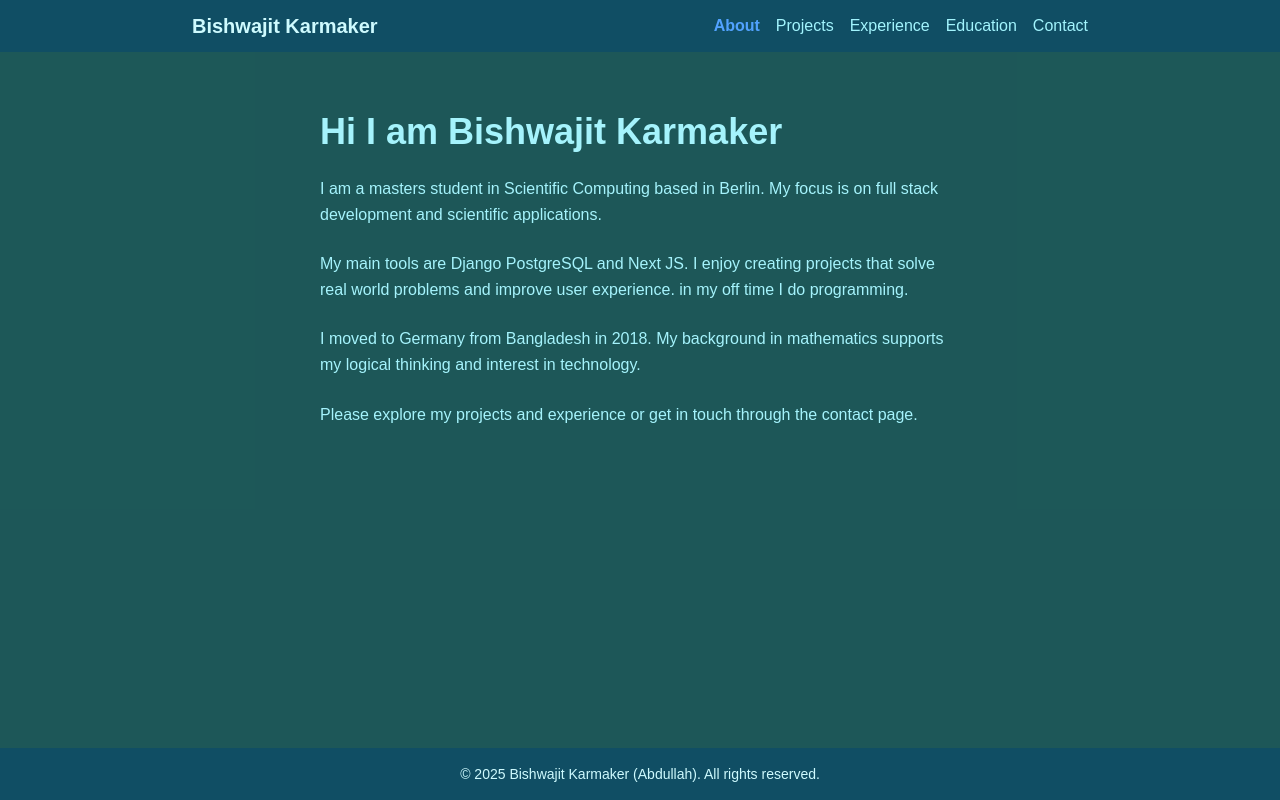
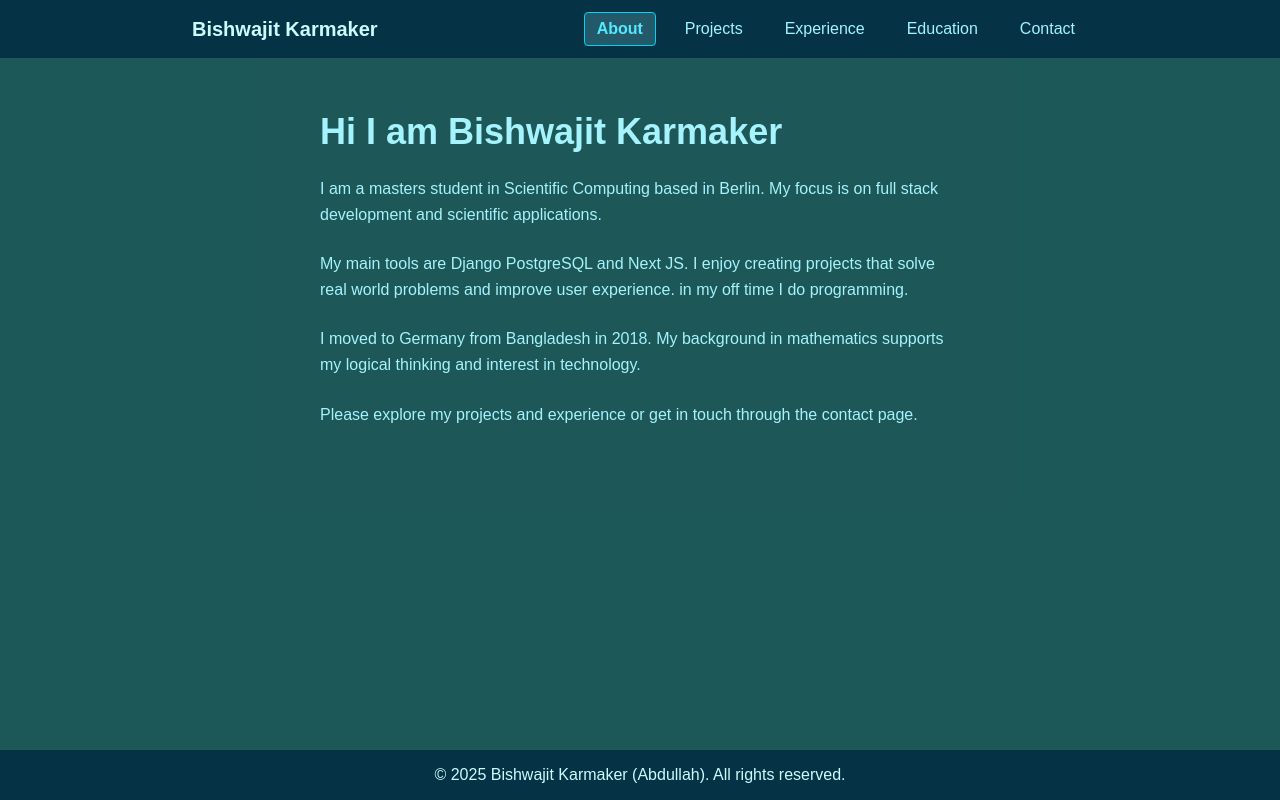
Before and after one commit to Bishwajit93/portfoliosite_frontend, a Next.js app: page / in a window 1280 px wide. Built offline with nearby package versions, Linux system fonts and the light colour scheme.

Commit message:
changes of folder management

```diff
--- a/src/app/projects/page.tsx
+++ b/src/app/projects/page.tsx
@@ -3,8 +3,8 @@
 import { useState, useEffect } from "react";
 import { Project } from "@/types/project";
 import { fetchProjects } from "@/lib/api/projectApi";
-import AddProjectForm from "@/components/AddProjectForm";
-import ProjectCard from "@/components/ProjectCard";
+import AddProjectForm from "@/components/project components/AddProjectForm";
+import ProjectCard from "@/components/project components/ProjectCard";
 import Layout from "@/components/Layout";
 
 export default function ProjectsPage() {
--- a/src/components/Layout.tsx
+++ b/src/components/Layout.tsx
@@ -22,24 +22,26 @@ export default function Layout({ children }: Props) {
   return (
     <div className="flex flex-col min-h-screen overflow-x-hidden">
       {/* Header */}
-      <header className="bg-cyan-900 bg-opacity-90 px-4 py-3 fixed top-0 w-full backdrop-blur-md z-50 text-cyan-100">
+      <header className="bg-cyan-950 bg-opacity-90 px-4 py-3 fixed top-0 w-full backdrop-blur-md z-50 text-cyan-100">
         <div className="max-w-4xl mx-auto flex flex-col sm:flex-row justify-between items-center gap-2">
           <Link href="/" className="text-lg sm:text-xl font-bold hover:underline">
             Bishwajit Karmaker
           </Link>
-          <nav className="flex flex-wrap justify-center gap-4">
+          <nav className="flex flex-wrap justify-center gap-2 sm:gap-4">
             {navLinks.map(({ href, label }) => {
               const isActive = pathname === href;
               return (
                 <Link
                   key={href}
                   href={href}
-                  className={`text-sm sm:text-base hover:underline ${
-                    isActive ? "text-blue-400 font-bold" : "text-cyan-200"
-                  }`}
+                  className={`text-sm sm:text-base border px-3 py-1 rounded transition
+                    ${isActive
+                      ? "border-cyan-400 bg-cyan-200/20 text-cyan-300 font-bold backdrop-blur-sm"
+                      : "border-transparent hover:border-cyan-400 hover:bg-cyan-200/20 hover:text-cyan-300 hover:backdrop-blur-sm text-cyan-200"
+                    }`}
                 >
                   {label}
-                </Link>
+              </Link>
               );
             })}
           </nav>
@@ -52,7 +54,7 @@ export default function Layout({ children }: Props) {
       </main>
 
       {/* Footer */}
-      <footer className="bg-cyan-900 bg-opacity-90 text-cyan-100 text-center p-4 text-sm">
+      <footer className="bg-cyan-950 bg-opacity-90 px-4 py-3 text-center text-cyan-100 backdrop-blur-md">
         © {new Date().getFullYear()} Bishwajit Karmaker (Abdullah). All rights reserved.
       </footer>
     </div>
--- a/src/components/ProjectCard.tsx
+++ b/src/components/project components/ProjectCard.tsx
@@ -2,7 +2,7 @@
 
 import { useState } from "react";
 import { Project } from "@/types/project";
-import Modal from "./Modal";
+import Modal from "../Modal";
 import EditProjectModal from "./EditProjectModal";
 import ConfirmDeleteModal from "./ConfirmDeleteModal";
 import { deleteProject } from "@/lib/api/projectApi";
```
Also changed, not shown: src/components/experience components/AddExperienceForm.tsx (added), src/components/experience components/EditExperienceModal.tsx (added), src/components/experience components/ExperienceList.tsx (added), src/components/project components/AddProjectForm.tsx (renamed from src/components/AddProjectForm.tsx), src/components/project components/ConfirmDeleteModal.tsx (renamed from src/components/ConfirmDeleteModal.tsx), src/components/project components/EditProjectModal.tsx (renamed from src/components/EditProjectModal.tsx).
